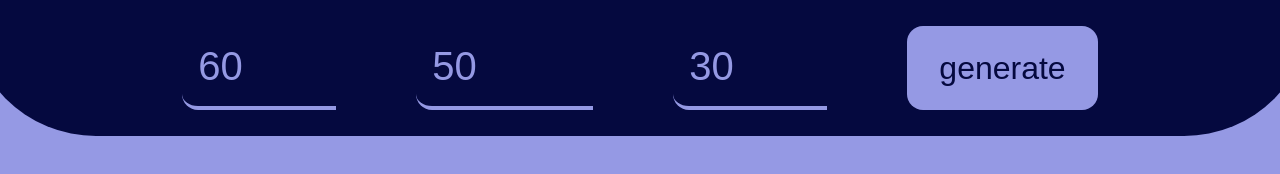
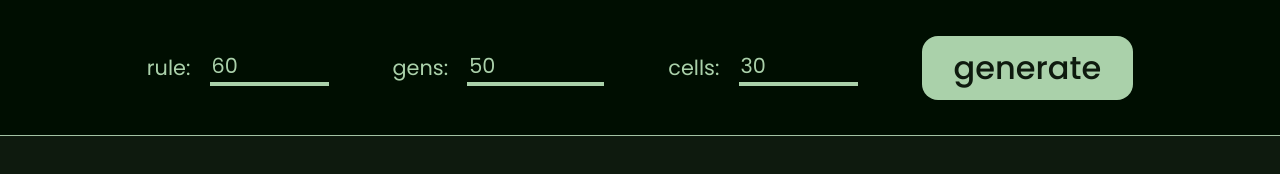
Before and after one commit to czett/cellular-automata, a plain HTML site: page index.html in a window 1280 px wide. Drawn offline with nearby package versions, Linux system fonts and the light colour scheme.

Commit message:
Redesign

```diff
--- a/index.html
+++ b/index.html
@@ -11,9 +11,9 @@
 <body>
 
 <form class="form" action="javascript:getValues()">
-    <input type="number" placeholder="rule" min="0" max="256" id="rule" value="60" required>
-    <input type="number" placeholder="gens" min="0" max="1000" id="gens" value="50" required>
-    <input type="number" placeholder="cells" min="0" max="500" id="cells" value="30" required>
+    <label for="rule">rule:</label><input name="rule" type="number" placeholder="rule" min="0" max="256" id="rule" value="60" required>
+    <label for="gens">gens:</label><input name="gens" type="number" placeholder="gens" min="0" max="1000" id="gens" value="50" required>
+    <label for="cells">cells:</label><input name="cells" type="number" placeholder="cells" min="0" max="500" id="cells" value="30" required>
     <button type="submit">generate</button>
 </form>
 
--- a/script.js
+++ b/script.js
@@ -63,7 +63,9 @@ function removeAllChildren(parent){
     }
 }
 
-let myChart; // Declare the chart instance variable globally
+let myChart;
+const rootStyles = getComputedStyle(document.documentElement);
+const fg = rootStyles.getPropertyValue('--dead').trim();
 
 function concentrationGraph(cells, gens) {
     let concs = [];
@@ -95,7 +97,7 @@ function concentrationGraph(cells, gens) {
             datasets: [{
                 label: 'Concentration over Generations',
                 data: concs,
-                borderColor: '#05093f',
+                borderColor: fg,
                 borderWidth: 8,
                 fill: false
             }]
--- a/style.css
+++ b/style.css
@@ -1,42 +1,63 @@
+@import url('https://fonts.googleapis.com/css2?family=Poppins:ital,wght@0,100;0,200;0,300;0,400;0,500;0,600;0,700;0,800;0,900;1,100;1,200;1,300;1,400;1,500;1,600;1,700;1,800;1,900&display=swap');
+
+*{
+    font-family: 'Poppins';
+}
+
+:root{
+    --bg: #0e1a0e;
+    --b2: #000e01;
+    --fg: #aad1aa;
+    --dead: #a2c2a3;
+    --alive: #022504;
+}
+
 body{
-    background-color: #9599e4;
+    background-color: var(--bg);
     margin: 0;
 }
 
 .form{
-    border-radius: 0 0 10vw 10vw;
+    border-bottom: 1px solid var(--dead);
     display: flex;
     justify-content: center;
-    background-color: #05093f;
+    align-items: center;
+    background-color: var(--b2);
     padding: 2vw 0;
-    width: 105vw;
+    width: 100%;
     position: fixed;
     inset: 0% auto auto 50%;
     transform: translateX(-50%);
     height: 17vh;
     box-sizing: border-box;
-    gap: 10vh;
 }
 
 input{
-    font-size: 5vh;
+    font-size: 1.3rem;
     background-color: transparent;
     border: none;
-    padding-left: 2vh;
-    border-bottom-left-radius: 2vh;
-    border-bottom: 0.5vh solid #9599e4;
-    color: #9599e4;
+    /*padding-left: 2vh;
+    border-bottom-left-radius: 2vh;*/
+    border-bottom: 0.5vh solid var(--fg);
+    color: var(--fg);
+    margin: 0 1.5vw;
+    margin-right: 5vw;
+}
+
+label{
+    color: var(--fg);
+    font-size: 1.3rem;
 }
 
 button{
     border-radius: 2vh;
     border: none;
-    color: #05093f;
+    color: var(--bg);
     font-size: 4vh;
     box-sizing: border-box;
-    padding: 0 4vh;
+    padding: 1vh 4vh;
     font-weight: 500;
-    background-color: #9599e4;
+    background-color: var(--fg);
     cursor: pointer;
     transition: 200ms;
 }
@@ -75,10 +96,11 @@ canvas{
 
 .cell{
     flex: 1;
-    background-color: rgb(198, 177, 255);
+    background-color: var(--dead);
     aspect-ratio: 1 !important;
 }
 
 [data-state="1"]{
-    background-color: black;
+    background-color: var(--alive);
+    box-shadow: 0 0 5px 1px var(--alive);
 }
```
